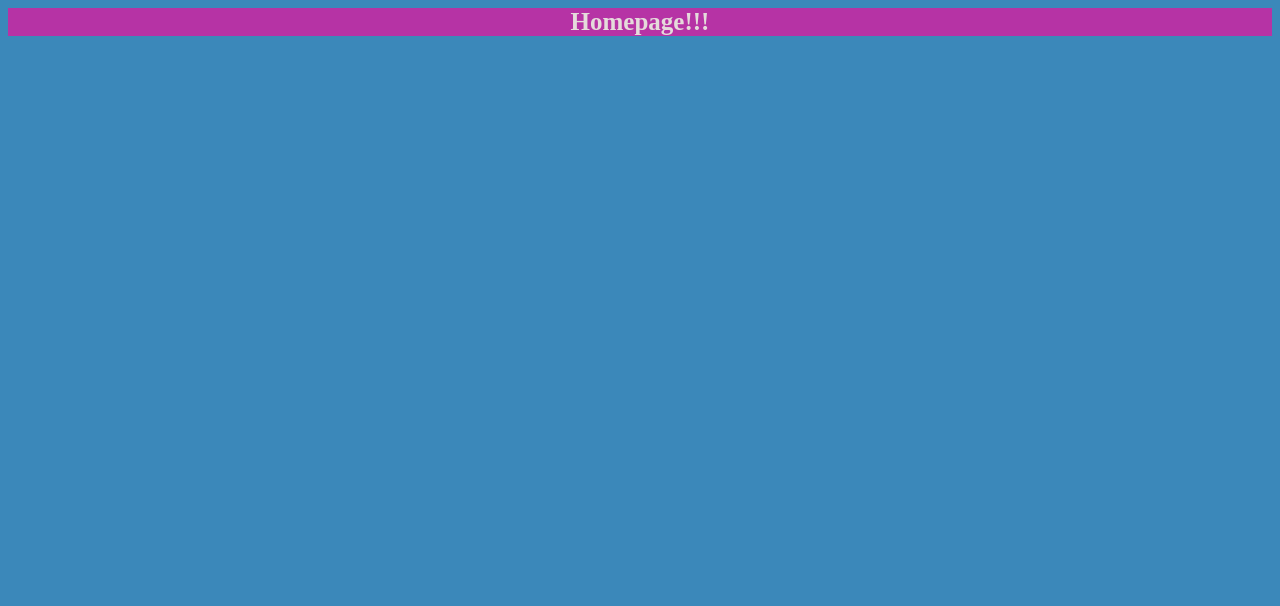
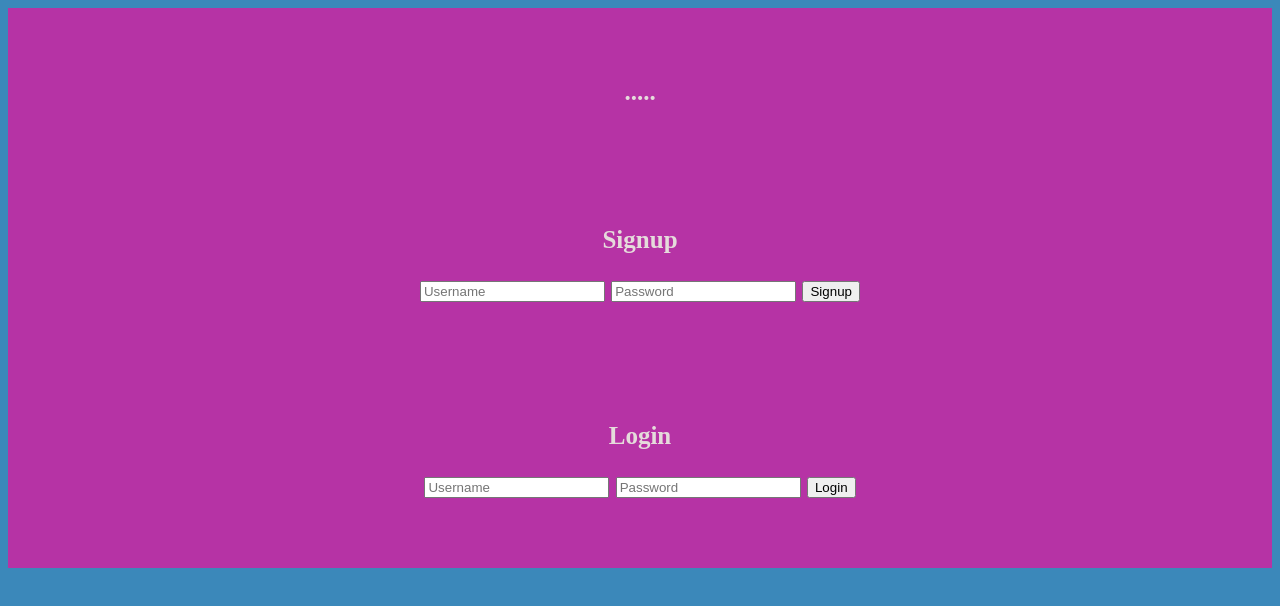
Before and after one commit to suhaibfida/course-selling, a website: page public/index.html in a window 1280 px wide. Drawn offline with Linux system fonts and the light colour scheme.

Commit message:
Add basic frontend layout and link it to localhost

```diff
--- a/index.js
+++ b/index.js
@@ -13,6 +13,7 @@ const { UserModel } = require("./db");
 const { CourseModel } = require("./db");
 const { PurchasesModel } = require("./db");
 
+app.use(express.static(__dirname + "/public"));
 app.use("/user", userRouter);
 app.use("/course", courseRouter);
 app.use("/admin", adminRouter);
--- a/public/css/main.css
+++ b/public/css/main.css
@@ -1,6 +1,7 @@
 div{
 
     background-color:rgb(182, 51, 165);
+    padding:20px;
 }
 body{
     background-color:rgb(59, 136, 186)
@@ -11,5 +12,6 @@ text-align:center;
 font-size:25px;
 font-weight:bold;
 color:rgb(229, 219, 219);
+padding:50px;
 
 }
--- a/public/index.html
+++ b/public/index.html
@@ -6,7 +6,20 @@
   </head>
   <body>
     <div>
-      <div class="centered-text">Homepage!!!</div>
+      <div class="centered-text">.....</div>
+      <div class="centered-text">
+        <div>Signup</div>
+        <input placeholder="Username" type="text" />
+        <input placeholder="Password" type="text" />
+        <button onclick="signup()">Signup</button>
+      </div>
+
+      <div class="centered-text">
+        <div>Login</div>
+        <input placeholder="Username" type="text" />
+        <input placeholder="Password" type="text" />
+        <button onclick="login()">Login</button>
+      </div>
     </div>
     <script src="js/main.js"></script>
   </body>
--- a/public/js/main.js
+++ b/public/js/main.js
@@ -0,0 +1,4 @@
+function signup() {
+  alert("Signup running");
+}
+function login() {}
```
